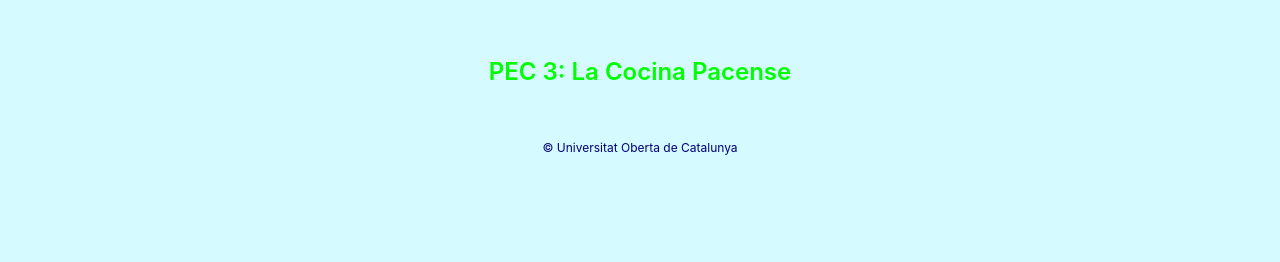
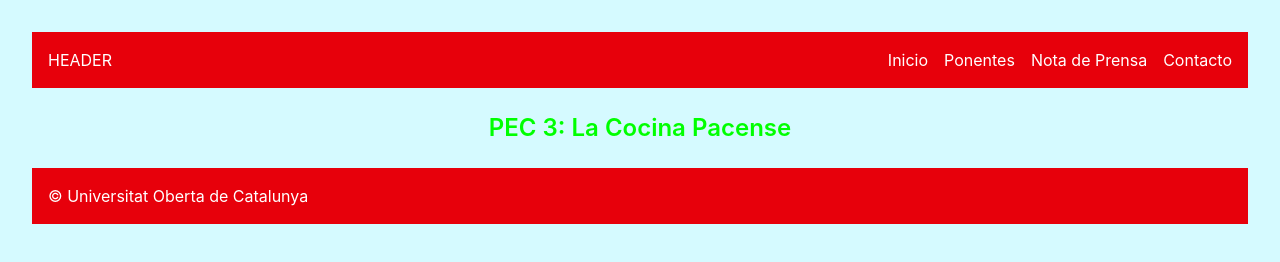
Before and after one commit to dacorder/herramientas-html-y-css-2-pec-3, a website built with Parcel: page src/index.html in a window 1280 px wide. Built offline with nearby package versions, Linux system fonts and the light colour scheme.

Commit message:
PEC-3: First steps creating the header and footer

```diff
--- a/src/index.html
+++ b/src/index.html
@@ -8,11 +8,16 @@
     <title>UOC Boilerplate</title>
   </head>
   <body>
-    <div class="p-6 text-center">
+    <include src="./views/header.html" locals='{
+      "page": "home"
+    }'></include>
+
+    <main class="p-6 text-center">
       <p class="text-2xl font-semibold text-pink-800">PEC 3: La Cocina Pacense</p>
-    </div>
-    </div>
+    </main>
+
     <include src="./views/footer.html"></include>
+
     <script type="module" src="./assets/scripts/main.js"></script><!-- do not remove this line! -->
   </body>
 </html>
--- a/src/views/footer.html
+++ b/src/views/footer.html
@@ -1,3 +1,3 @@
-<footer class="uoc-footer">
+<footer class="bg-red-600 text-white p-4 w-full">
   &copy; Universitat Oberta de Catalunya
 </footer>
--- /dev/null
+++ b/src/views/header.html
@@ -0,0 +1,20 @@
+<header class="flex justify-between items-center bg-red-600 text-white p-4 w-full">
+    HEADER
+
+    <nav>
+        <ul class="flex flex-row gap-4">
+            <li>
+                Inicio
+            </li>
+            <li>
+                Ponentes
+            </li>
+            <li>
+                Nota de Prensa
+            </li>
+            <li>
+                Contacto
+            </li>
+        </ul>
+    </nav>
+</header>
```
